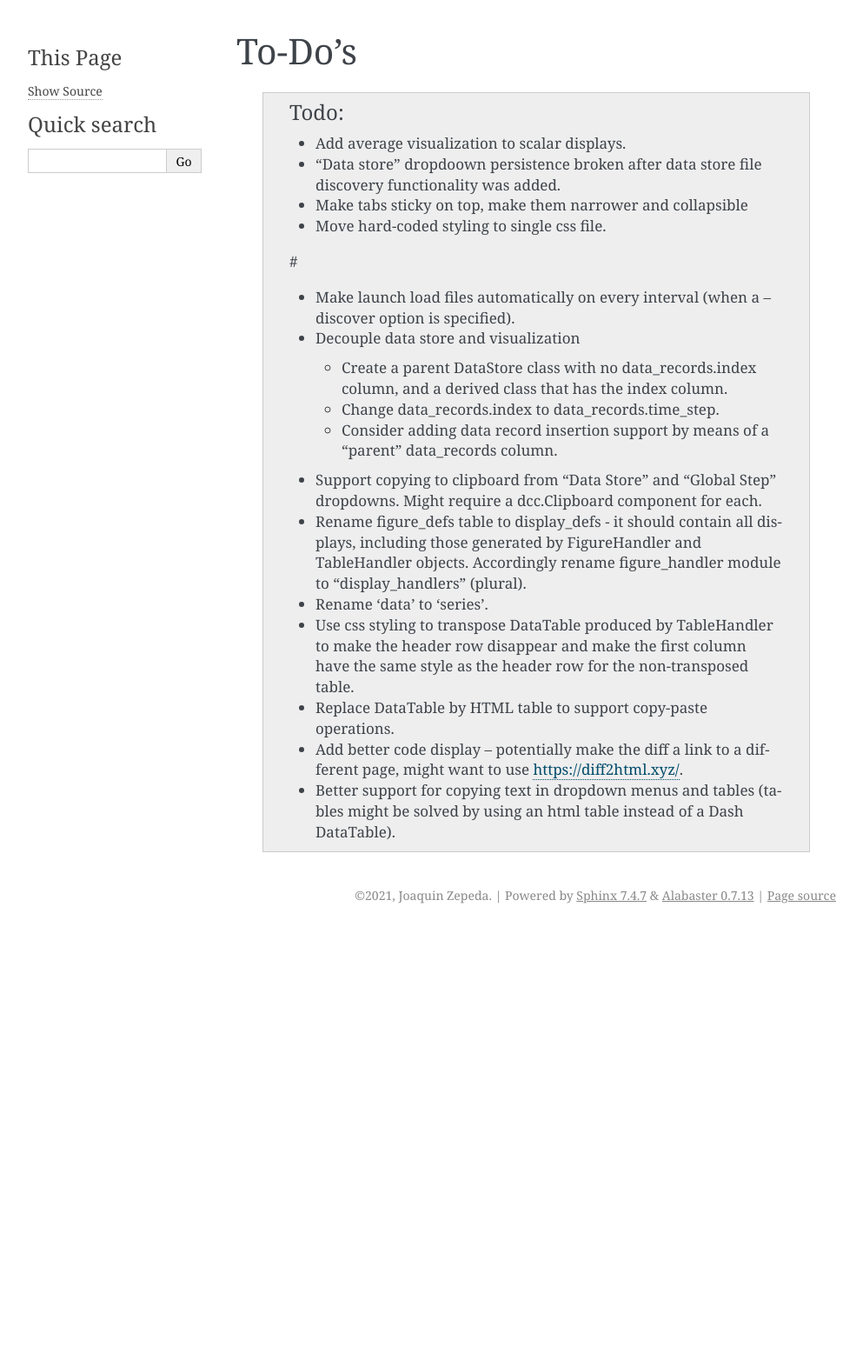
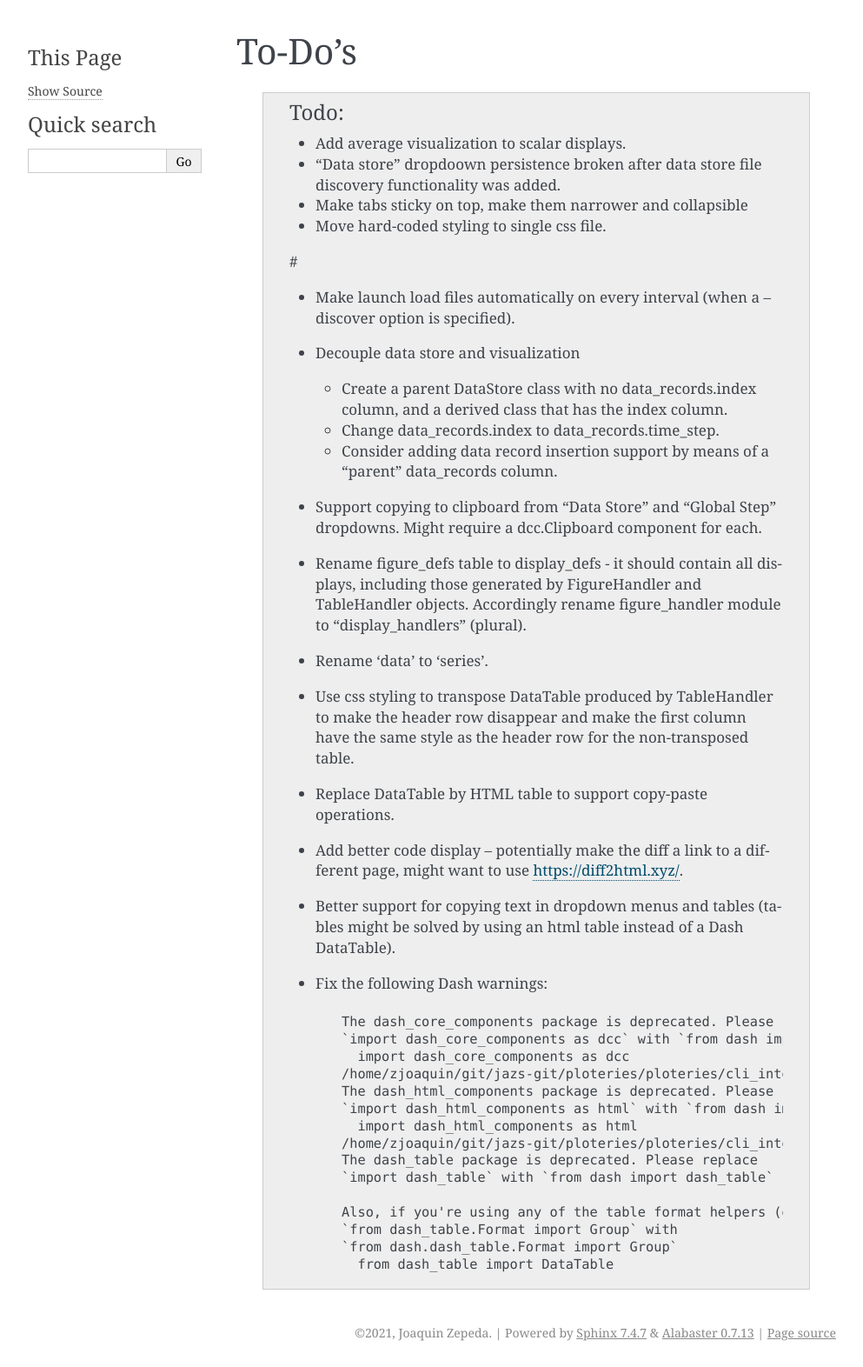
Before and after one commit to zepedaj/ploteries, a Sphinx documentation site: the page built from docs/source/content/todo.rst, in a window 1280 px wide. Shown: the whole page at 87% size, without its empty margins (148-1141 px from the left). Built offline with Sphinx 7.4.7, drawn with Linux system fonts in a browser that asks for light colours; before the commit the page ends 1069 px from its top, so only the background shows below that.

```diff
--- a/docs/source/content/todo.rst
+++ b/docs/source/content/todo.rst
@@ -34,3 +34,21 @@
     * Add better code display -- potentially make the diff a link to a different page, might want to use https://diff2html.xyz/.
 
     * Better support for copying text in dropdown menus and tables (tables might be solved by using an html table instead of a Dash DataTable).
+
+    * Fix the following Dash warnings::
+
+        The dash_core_components package is deprecated. Please replace
+        `import dash_core_components as dcc` with `from dash import dcc`
+          import dash_core_components as dcc
+        /home/zjoaquin/git/jazs-git/ploteries/ploteries/cli_interface/figure_handler_hook.py:14: UserWarning:
+        The dash_html_components package is deprecated. Please replace
+        `import dash_html_components as html` with `from dash import html`
+          import dash_html_components as html
+        /home/zjoaquin/git/jazs-git/ploteries/ploteries/cli_interface/table_handler_hook.py:2: UserWarning:
+        The dash_table package is deprecated. Please replace
+        `import dash_table` with `from dash import dash_table`
+
+        Also, if you're using any of the table format helpers (e.g. Group), replace
+        `from dash_table.Format import Group` with
+        `from dash.dash_table.Format import Group`
+          from dash_table import DataTable
```
